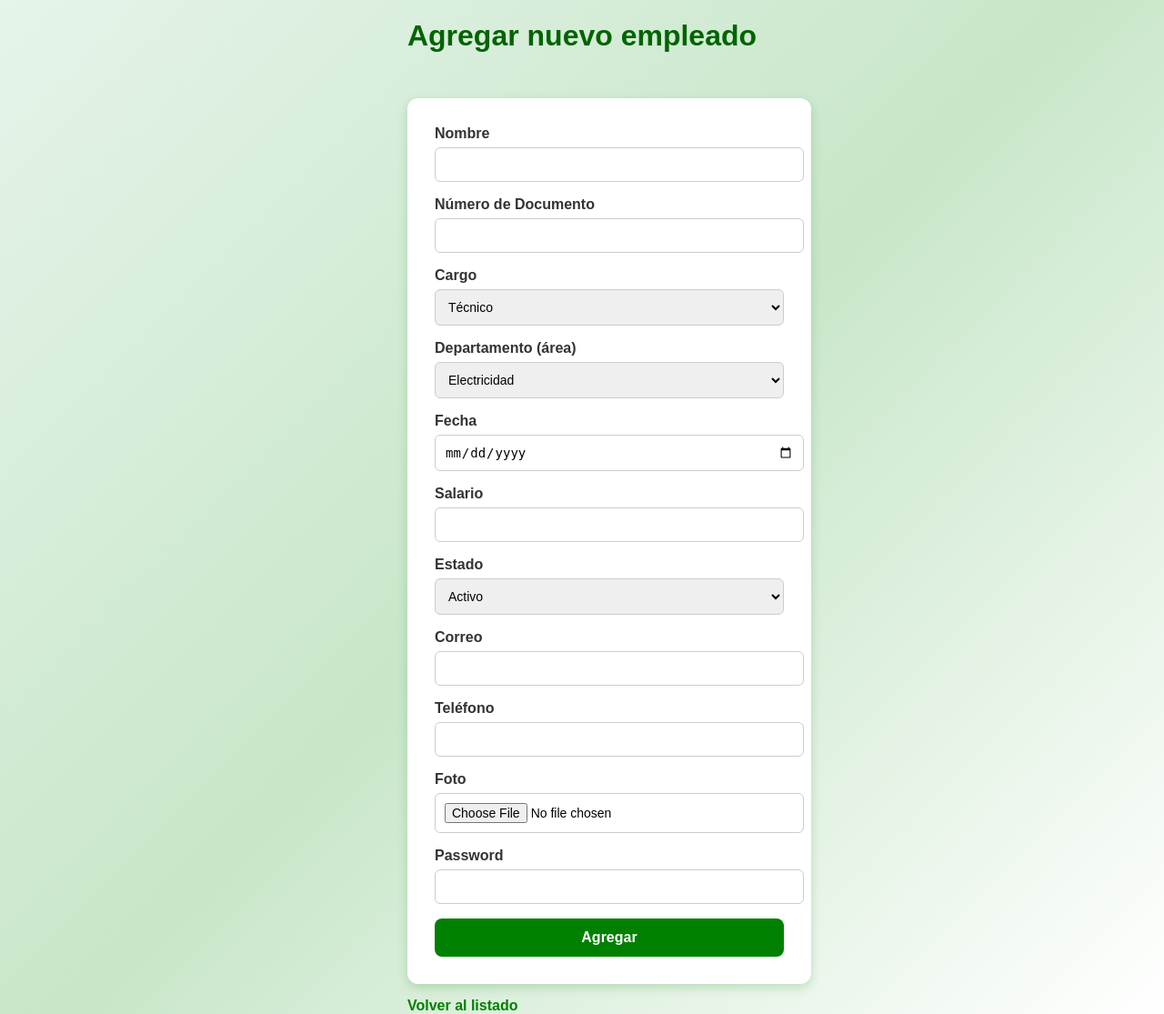
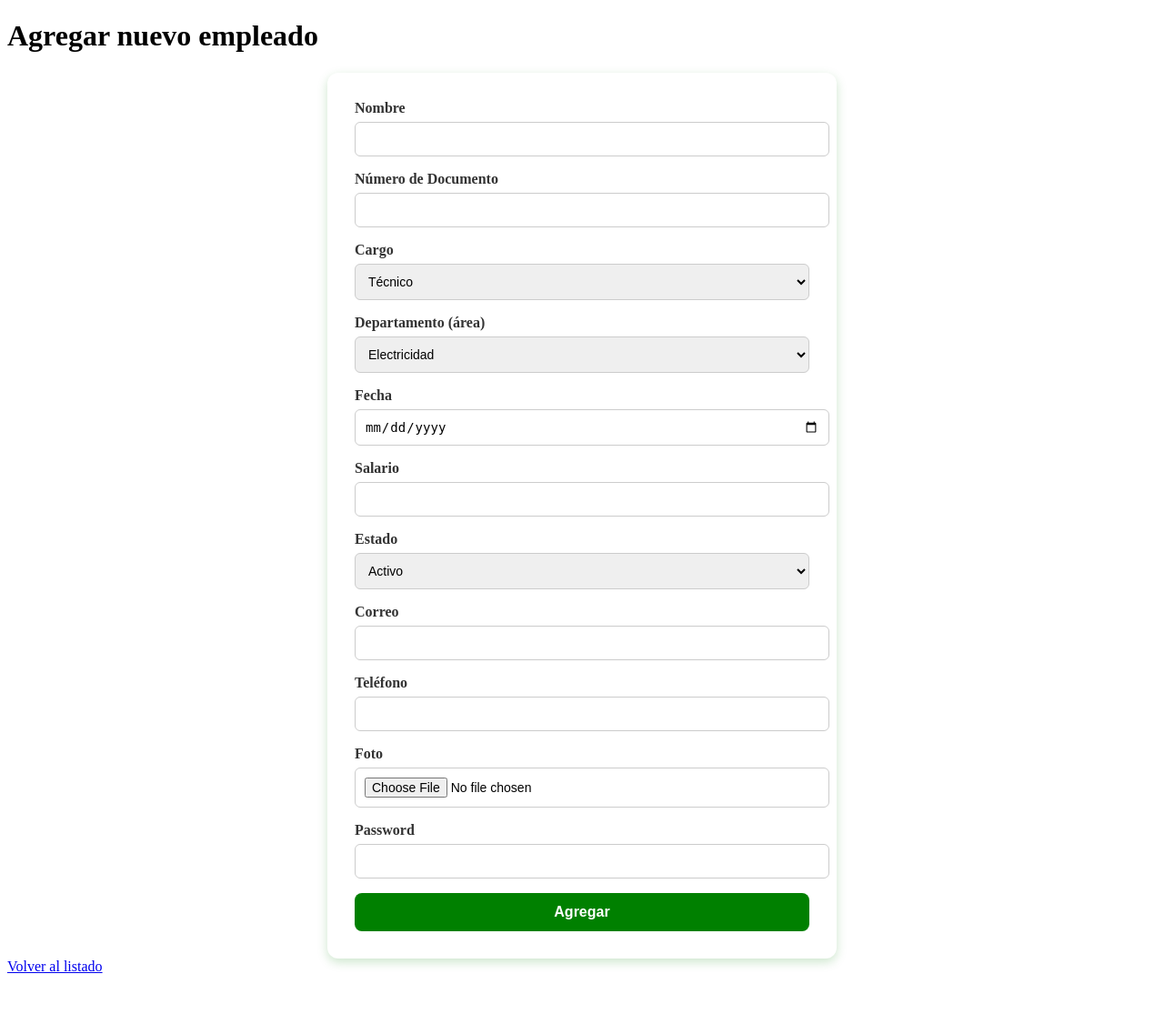
Before and after one commit to dranko1001/proyecto-1-PHP, a PHP site: page /taller_1_crup_php/VIEWS/agregar.php in a window 1280 px wide. Shown: the whole page at 91% size. After the commit the page ends 1070 px from the top, so only its background shows below. Run offline with PHP 8.4, Linux system fonts and the light colour scheme.

```diff
--- a/ASSETS/agregar.css
+++ b/ASSETS/agregar.css
@@ -1,43 +1,24 @@
+/* ASSETS/agregar.css */
 
-body {
-  font-family: Arial, sans-serif;
-  background: linear-gradient(135deg, #e6f4ea, #c8e6c9, #ffffff);
-  margin: 0;
-  padding: 0;
-  display: flex;
-  justify-content: center;
-  align-items: flex-start;
-  min-height: 100vh;
-}
-
-
-form {
+.form-agregar {
   background: #fff;
   padding: 30px;
-  margin-top: 50px;
   border-radius: 12px;
   box-shadow: 0 4px 12px rgba(0, 128, 0, 0.2);
   width: 100%;
   max-width: 500px;
+  margin: auto;
 }
 
-
-h1 {
-  text-align: center;
-  color: #006400;
-  margin-bottom: 20px;
-}
-
-
-label {
+.form-agregar label {
   display: block;
   font-weight: bold;
   margin-bottom: 6px;
   color: #333;
 }
 
-
-input, select {
+.form-agregar input,
+.form-agregar select {
   width: 100%;
   padding: 10px;
   margin-bottom: 16px;
@@ -47,15 +28,14 @@ input, select {
   transition: all 0.3s ease;
 }
 
-
-input:focus, select:focus {
+.form-agregar input:focus,
+.form-agregar select:focus {
   border-color: #008000;
   box-shadow: 0 0 6px rgba(0, 128, 0, 0.3);
   outline: none;
 }
 
-
-button[type="submit"] {
+.form-agregar button[type="submit"] {
   width: 100%;
   background-color: #008000;
   color: #fff;
@@ -68,21 +48,6 @@ button[type="submit"] {
   transition: background 0.3s ease;
 }
 
-button[type="submit"]:hover {
+.form-agregar button[type="submit"]:hover {
   background-color: #006400;
 }
-
-
-a {
-  display: inline-block;
-  margin-top: 15px;
-  text-decoration: none;
-  color: #008000;
-  font-weight: bold;
-  transition: color 0.3s ease;
-}
-
-a:hover {
-  color: #004d00;
-  text-decoration: underline;
-}
--- a/VIEWS/agregar.php
+++ b/VIEWS/agregar.php
@@ -12,7 +12,7 @@
     <h1 class="text-center mb-4 text-sena">Agregar nuevo empleado</h1>
 
     <div>
-      <form action="https://localhost/taller_1_crup_php/CONTROLLERS/insertar_empleado.php" method="POST" enctype="multipart/form-data">
+      <form class="form-agregar" action="https://localhost/taller_1_crup_php/CONTROLLERS/insertar_empleado.php" method="POST" enctype="multipart/form-data">
 
         <div>
           <label for="nombre">Nombre</label>
```
Also changed, not shown: VIEWS/form_agregar.php (added, +76 -0 lines), index.php (+48 -3 lines).
